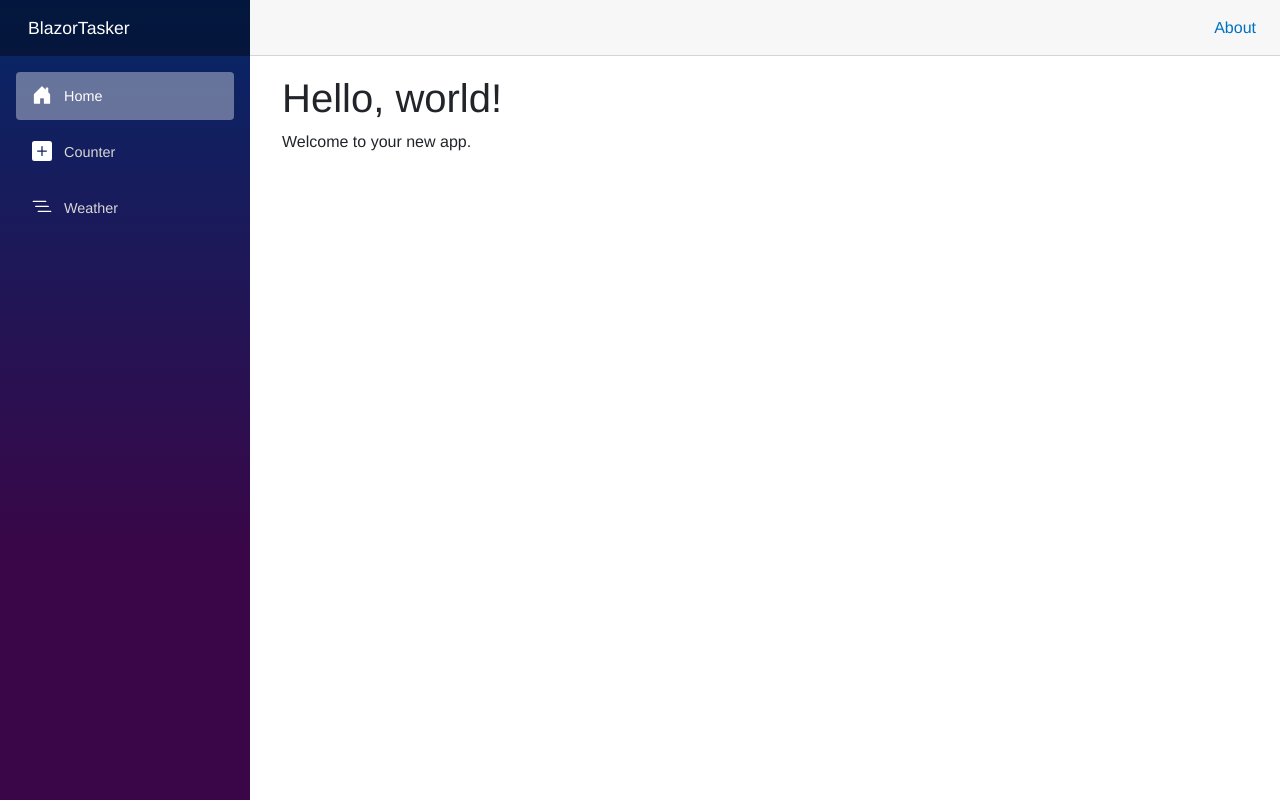
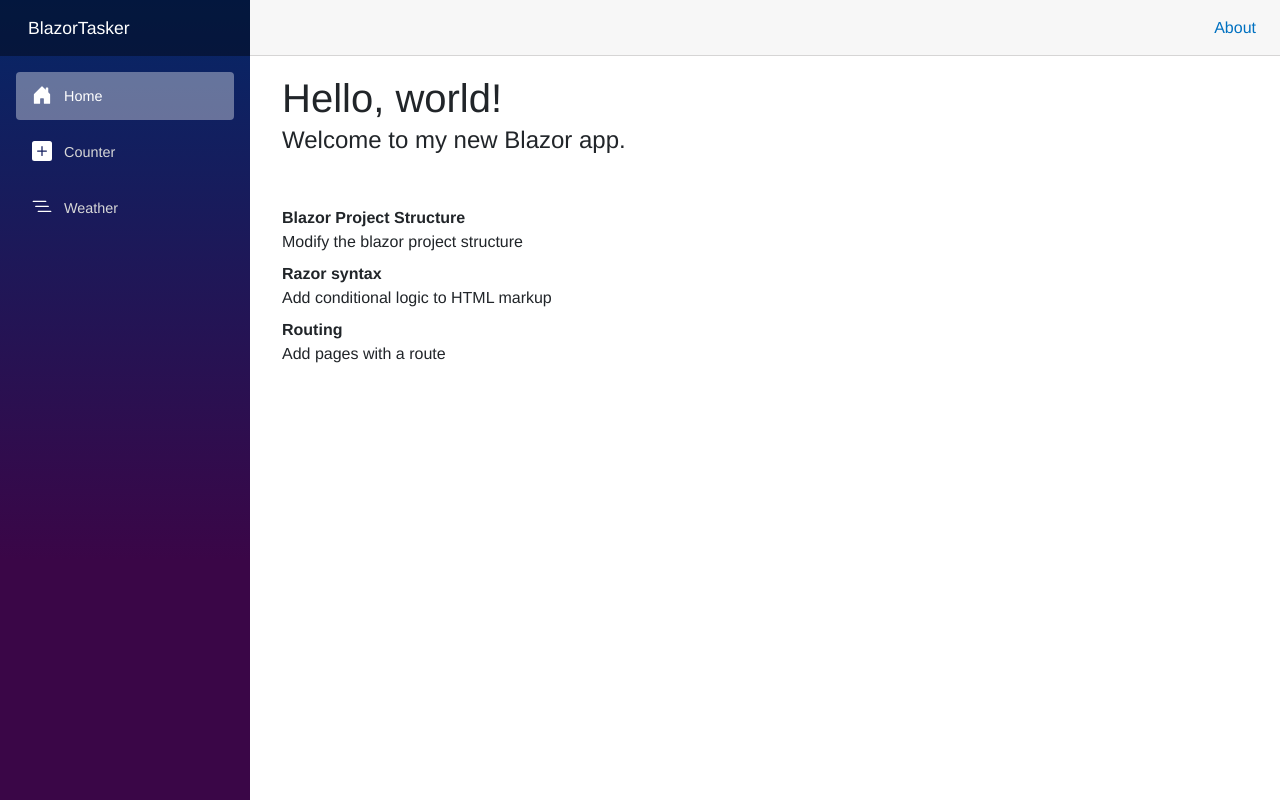
Before and after one commit to justarunsthing/BlazorTasker, an ASP.NET Core app: page / in a window 1280 px wide. Run offline with ASP.NET Core 8, Linux system fonts and the light colour scheme; style sheets or scripts are compiled from the project's sources.

Commit message:
Added lists of things to learn

```diff
--- a/Pages/Home.razor
+++ b/Pages/Home.razor
@@ -1,7 +1,18 @@
 @page "/"
 
-<PageTitle>Home</PageTitle>
+<PageTitle>Blazor Tasker - Home</PageTitle>
 
-<h1>Hello, world!</h1>
+<h1 class="m-0">Hello, world!</h1>
 
-Welcome to your new app.
+<div class="lead mb-5 fs-4">
+	Welcome to my new Blazor app.
+</div>
+
+<dl>
+	<dt>Blazor Project Structure</dt>
+	<dd>Modify the blazor project structure</dd>
+	<dt>Razor syntax</dt>
+	<dd>Add conditional logic to HTML markup</dd>
+	<dt>Routing</dt>
+	<dd>Add pages with a route</dd>
+</dl>
```
